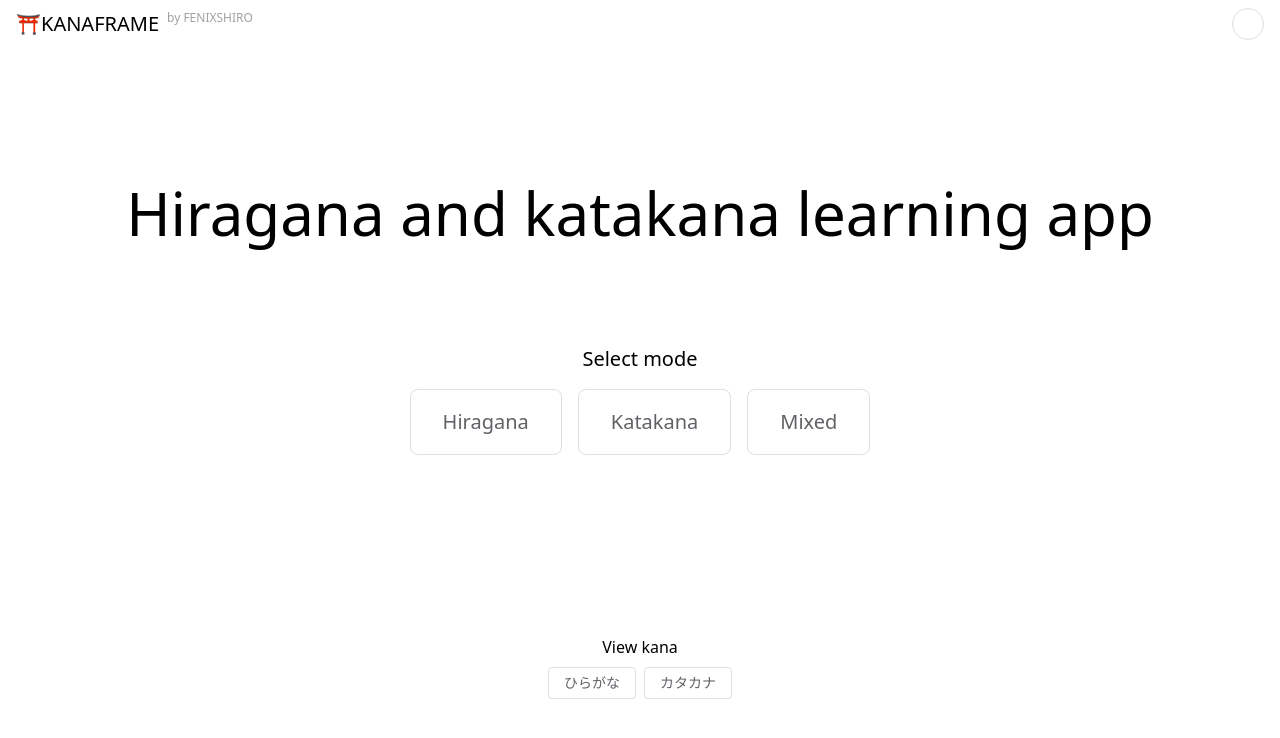
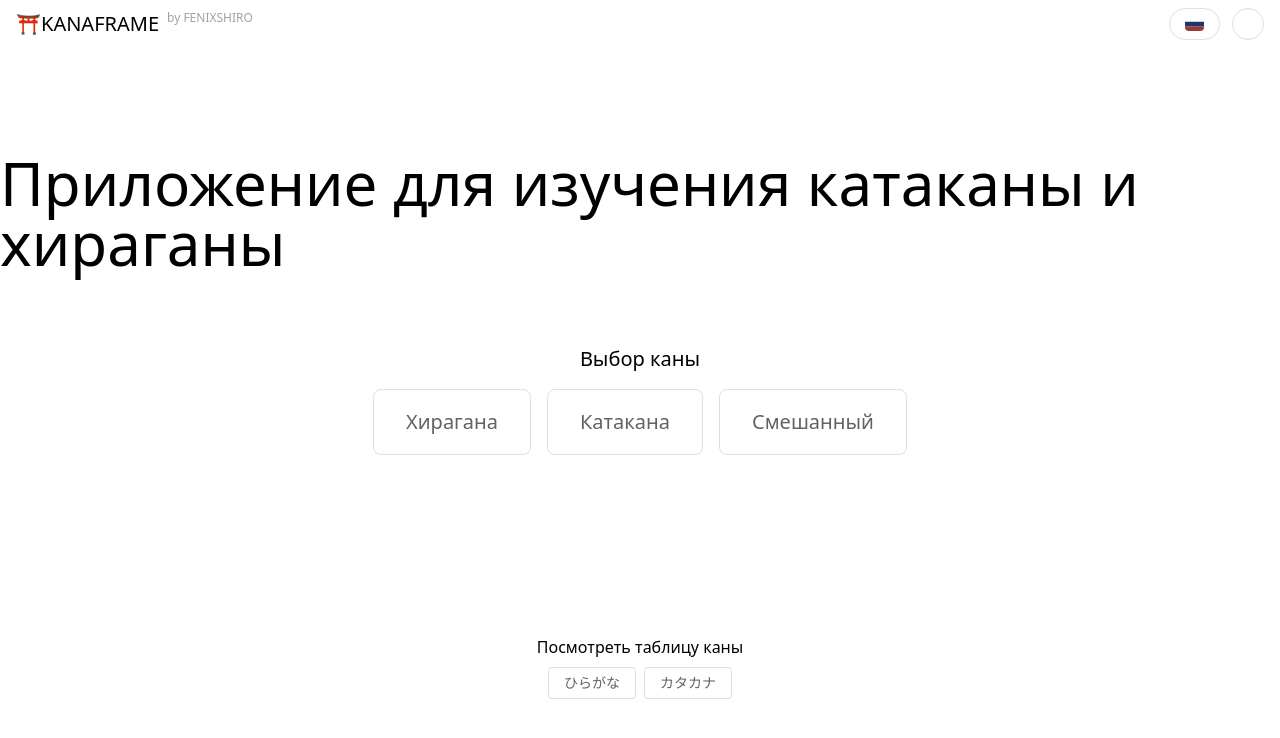
Before and after one commit to FENIXSHIRO/kanaframe, a Nuxt app: page / in a window 1280 px wide. Shown: the top 738 px of the page. Built offline with nearby package versions, Linux system fonts and the light colour scheme.

Commit message:
feat: added localization

```diff
--- a/app/layouts/default.vue
+++ b/app/layouts/default.vue
@@ -1,7 +1,11 @@
 <script lang="ts" setup>
 const isDark = useDark();
+const { locale, setLocale } = useI18n();
+const changeColorMode = useToggle(isDark);
 
-const changeColorMode = useToggle(isDark);
+const toggleLocale = () => {
+  setLocale(locale.value == 'en' ? 'ru' : 'en');
+};
 </script>
 
 <template>
@@ -29,12 +33,25 @@ const changeColorMode = useToggle(isDark);
         </div>
       </div>
 
-      <ElButton
-        class="col-start-3 w-fit justify-self-end"
-        :icon="isDark ? ElIconMoon : ElIconSunny"
-        round
-        @click="changeColorMode()"
-      />
+      <div class="col-start-3 flex justify-self-end">
+        <ElButton
+          class="w-fit"
+          round
+          @click="toggleLocale"
+        >
+          <span
+            class="fi overflow-clip rounded-sm grayscale-50"
+            :class="{ 'fi-gb': locale == 'en', 'fi-ru': locale == 'ru' }"
+          />
+        </ElButton>
+
+        <ElButton
+          class="w-fit"
+          :icon="isDark ? ElIconMoon : ElIconSunny"
+          round
+          @click="changeColorMode()"
+        />
+      </div>
     </div>
     <slot />
   </div>
--- a/app/pages/index.vue
+++ b/app/pages/index.vue
@@ -1,15 +1,17 @@
 <script lang="ts" setup>
+const { t } = useI18n();
+
 const modes = [
   {
-    name: 'Hiragana',
+    name: t('home.modes.hiragana'),
     page: 'character-learning/hiragana',
   },
   {
-    name: 'Katakana',
+    name: t('home.modes.katakana'),
     page: 'character-learning/katakana',
   },
   {
-    name: 'Mixed',
+    name: t('home.modes.mixed'),
     page: 'character-learning/mixed',
   },
 ];
@@ -19,13 +21,13 @@ const modes = [
   <div class="grid h-screen w-full grid-rows-3 justify-center">
     <div class="flex translate-y-20 items-center justify-center">
       <h1 class="text-6xl font-medium">
-        Hiragana and katakana learning app
+        {{ t('home.title') }}
       </h1>
     </div>
 
     <div class="flex flex-col items-center justify-center gap-4">
       <h3 class="text-xl">
-        Select mode
+        {{ t('home.selectMode') }}
       </h3>
 
       <div class="flex items-center justify-center gap-4">
@@ -43,7 +45,7 @@ const modes = [
 
     <div class="row-start-3 flex flex-col items-center justify-center gap-2">
       <div class="">
-        View kana
+        {{ t('home.viewkana') }}
       </div>
 
       <div class="flex gap-2">
--- /dev/null
+++ b/i18n/locales/en.json
@@ -0,0 +1,12 @@
+{
+  "home": {
+    "title": "Hiragana and katakana learning app",
+    "selectMode": "Select mode",
+    "viewkana": "View kana table",
+    "modes": {
+      "hiragana": "Hiragana",
+      "katakana": "Katakana",
+      "mixed": "Mixes"
+    }
+  }
+}
--- /dev/null
+++ b/i18n/locales/ru.json
@@ -0,0 +1,12 @@
+{
+  "home": {
+    "title": "Приложение для изучения катаканы и хираганы",
+    "selectMode": "Выбор каны",
+    "viewkana": "Посмотреть таблицу каны",
+    "modes": {
+      "hiragana": "Хирагана",
+      "katakana": "Катакана",
+      "mixed": "Смешанный"
+    }
+  }
+}
--- a/nuxt.config.ts
+++ b/nuxt.config.ts
@@ -7,6 +7,8 @@ export default defineNuxtConfig({
     '@element-plus/nuxt',
     '@pinia/nuxt',
     '@vueuse/nuxt',
+    '@nuxtjs/google-fonts',
+    '@nuxtjs/i18n',
   ],
   ssr: false,
   devtools: { enabled: true },
@@ -18,7 +20,7 @@ export default defineNuxtConfig({
       viewport: 'width=device-width, initial-scale=1',
     },
   },
-  css: ['~/assets/styles/main.css'],
+  css: ['~/assets/styles/main.css', 'flag-icons/css/flag-icons.min.css'],
 
   devServer: {
     port: 3001,
@@ -41,4 +43,12 @@ export default defineNuxtConfig({
     importStyle: 'scss',
     themes: ['dark'],
   },
+
+  i18n: {
+    defaultLocale: 'ru',
+    locales: [
+      { code: 'en', name: 'English', file: 'en.json' },
+      { code: 'ru', name: 'Russian', file: 'ru.json' },
+    ],
+  },
 });
--- a/package.json
+++ b/package.json
@@ -12,12 +12,15 @@
   "dependencies": {
     "@element-plus/icons-vue": "^2.3.1",
     "@element-plus/nuxt": "^1.1.4",
+    "@nuxtjs/google-fonts": "^3.2.0",
+    "@nuxtjs/i18n": "^10.0.0",
     "@pinia/nuxt": "^0.11.2",
     "@tailwindcss/vite": "^4.1.11",
     "@vueuse/core": "^13.5.0",
     "@vueuse/nuxt": "^13.5.0",
     "dayjs": "^1.11.13",
     "element-plus": "^2.10.4",
+    "flag-icons": "^7.5.0",
     "nuxt": "^4.0.0",
     "pinia": "^3.0.3",
     "tailwindcss": "^4.1.11",
```
Also changed, not shown: 1 other file (tests, documents, lock files or other folders).
